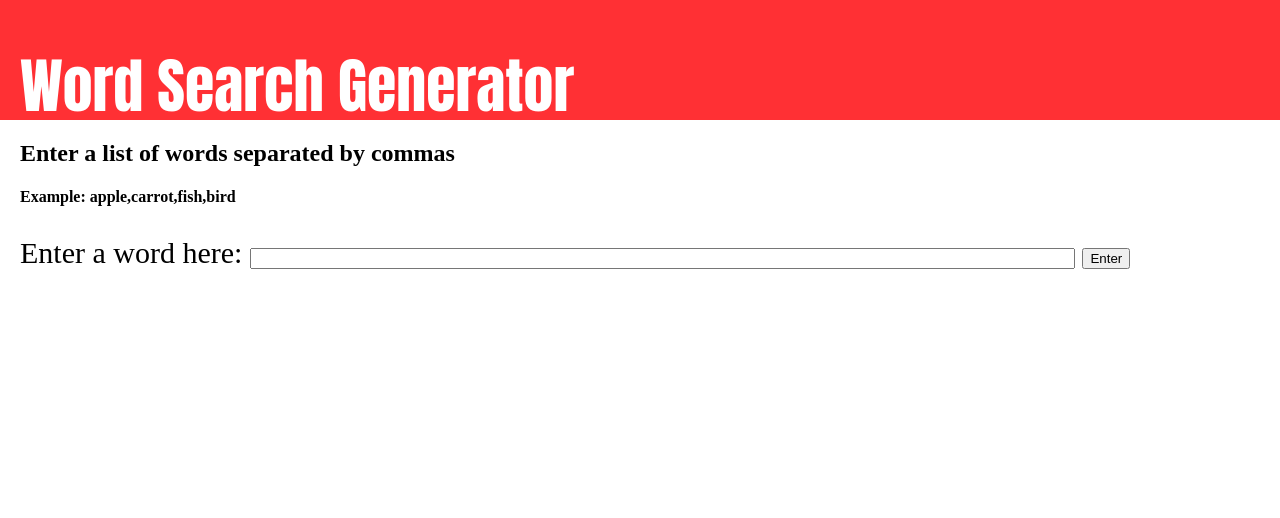
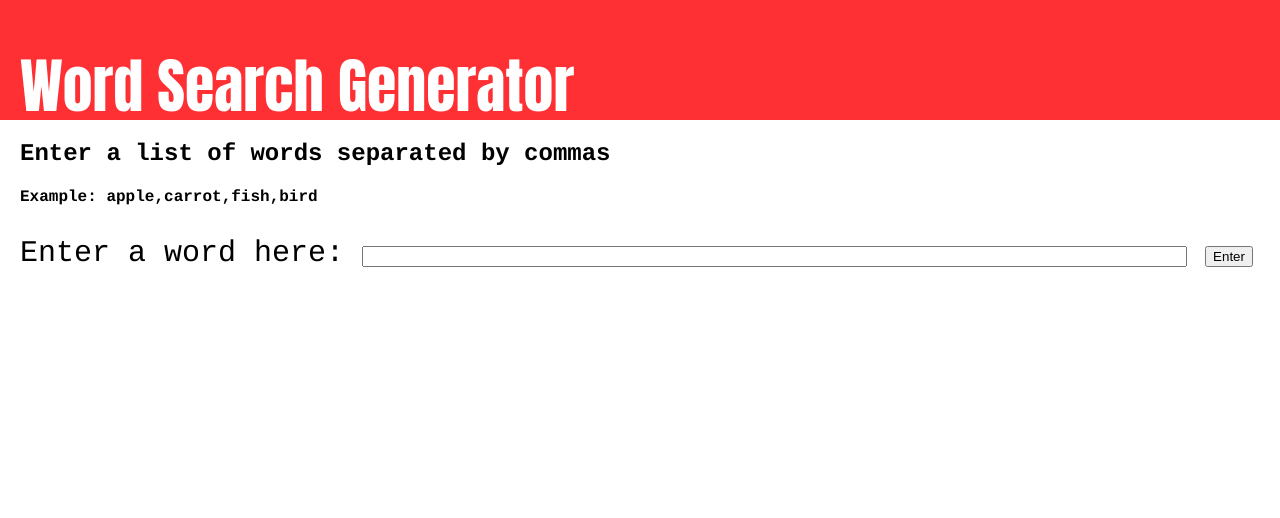
Before and after one commit to wparrkerr/TrueCross, a Flask app: page / in a window 1280 px wide. Shown: the top 518 px of the page. Run offline with Flask 2, Linux system fonts and the light colour scheme.

Commit message:
changed to monospaced font so it lines up

```diff
--- a/trusearch/app/static/style.css
+++ b/trusearch/app/static/style.css
@@ -18,7 +18,8 @@ p {
 #MainDiv {
 	  position: absolute;
 	  top: 120px;
-	  left: 20px
+	  left: 20px;
+	  font-family: Courier
 }
 
 #TitleText {
@@ -28,3 +29,8 @@ p {
 	   vertical-align: middle;
 	   margin-left: 20px;
 }
+
+#PuzzleDiv {
+		font-family: Courier;
+		position: relative
+}
--- a/trusearch/app/templates/home.html
+++ b/trusearch/app/templates/home.html
@@ -9,9 +9,11 @@
 		</p>
 	</form>
 	<br>
+	<div id="PuzzleDiv">
 	{% for row in puzzle %}
 		<br> {% for letter in row %}
 			 {{ letter }}
 			 {% endfor %}
 	{% endfor %}
+	</div>
 {% endblock %}
```
